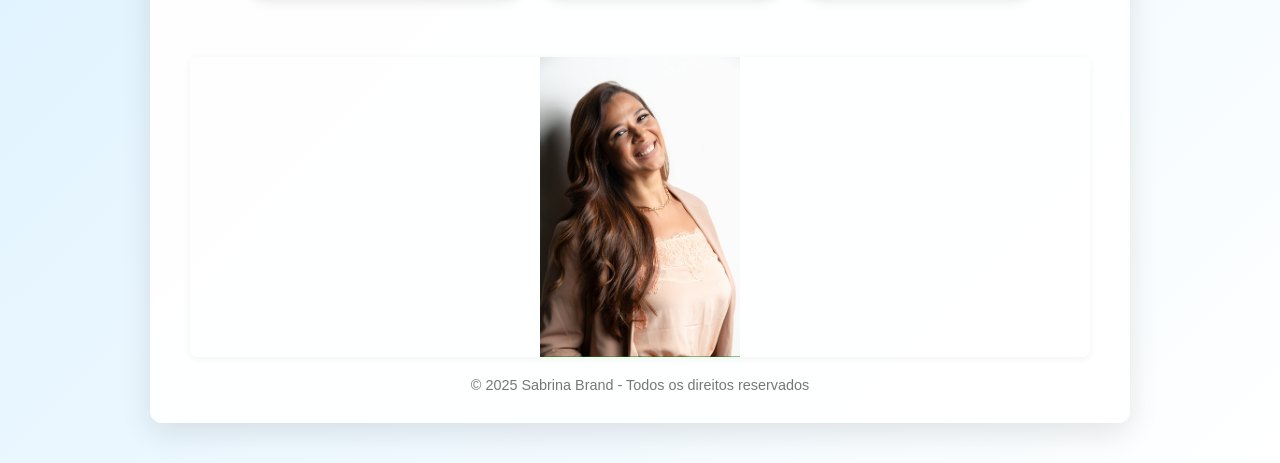
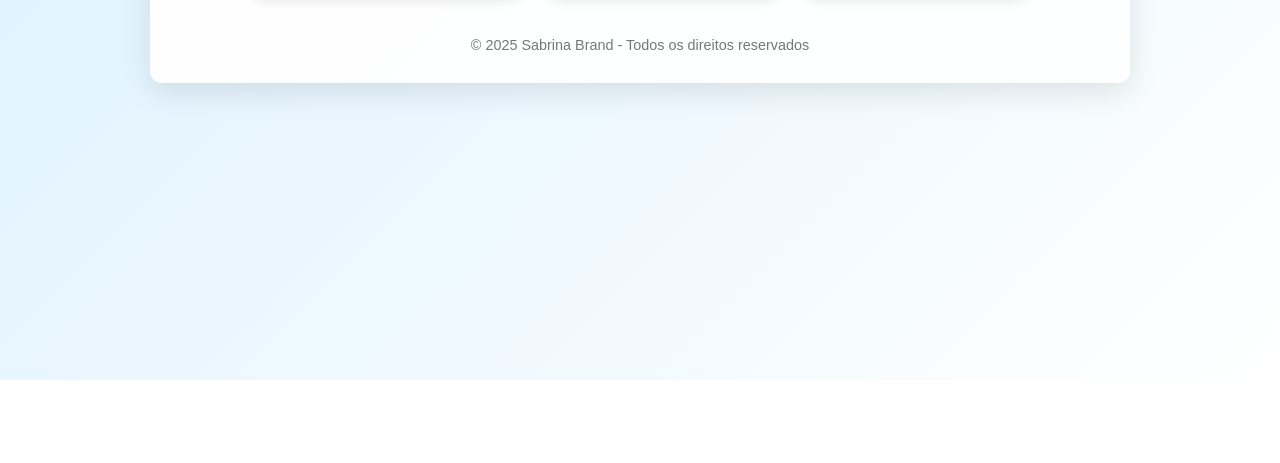
Before and after one commit to SabrinaBrand1/sabrina-home, a plain HTML site: page index.html in a window 1280 px wide. Shown: the part 460-923 px from the top of the page. After the commit the page ends 840 px from the top, so only its background shows below. Drawn offline with Linux system fonts and the light colour scheme.

Commit message:
Update index.html

```diff
--- a/index.html
+++ b/index.html
@@ -12,7 +12,6 @@
 />
 
 <style>
-/* Background com gradiente suave */
 body {
   font-family: Arial, sans-serif;
   color: #333;
@@ -22,8 +21,6 @@ body {
   position: relative;
   overflow-x: hidden;
 }
-
-/* Camada semitransparente atrás do conteúdo */
 .container {
   background-color: rgba(255, 255, 255, 0.95);
   max-width: 900px;
@@ -32,8 +29,6 @@ body {
   box-shadow: 0 10px 30px rgba(0,0,0,0.1);
   padding: 30px 40px;
 }
-
-/* Header */
 .header {
   text-align: center;
   padding-bottom: 20px;
@@ -53,8 +48,6 @@ p {
   font-size: 1.1em;
   margin-top: 5px;
 }
-
-/* Botões */
 .buttons {
   display: flex;
   justify-content: center;
@@ -86,24 +79,7 @@ p {
   box-shadow: 0 6px 18px rgba(0, 0, 0, 0.15);
   filter: brightness(1.05);
 }
-
-/* Galeria */
-.gallery {
-  display: grid;
-  grid-template-columns: repeat(auto-fit, minmax(220px, 1fr));
-  gap: 20px;
-  padding: 40px 0 0 0;
-}
-.gallery img {
-  width: 100%;
-  height: auto;           /* mantém a proporção */
-  max-height: 300px;      /* limita altura para não ficar gigante */
-  object-fit: contain;    /* mostra a imagem inteira sem cortar */
-  border-radius: 8px;
-  box-shadow: 0 2px 8px rgba(0, 0, 0, 0.05);
-}
-
-/* Rodapé */
+/* Retirado a galeria, então sem estilos dela */
 .footer {
   text-align: center;
   padding: 20px 0 0 0;
@@ -135,10 +111,7 @@ p {
     </a>
   </div>
 
-  <!-- GALERIA DE FOTOS -->
-  <div class="gallery">
-    <img src="SABRINA12.JPEG" alt="Ambiente de atendimento">
-  </div>
+  <!-- GALERIA REMOVIDA -->
 
   <!-- RODAPÉ -->
   <div class="footer">
```
